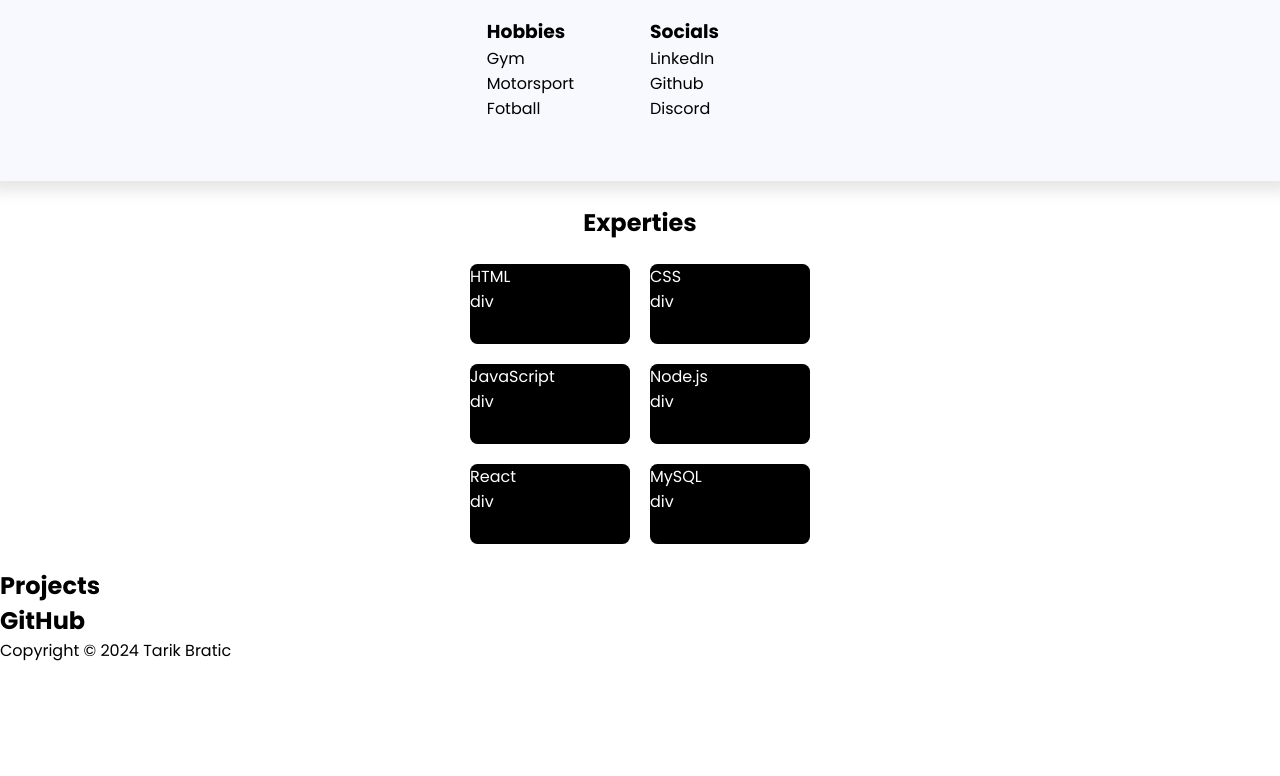
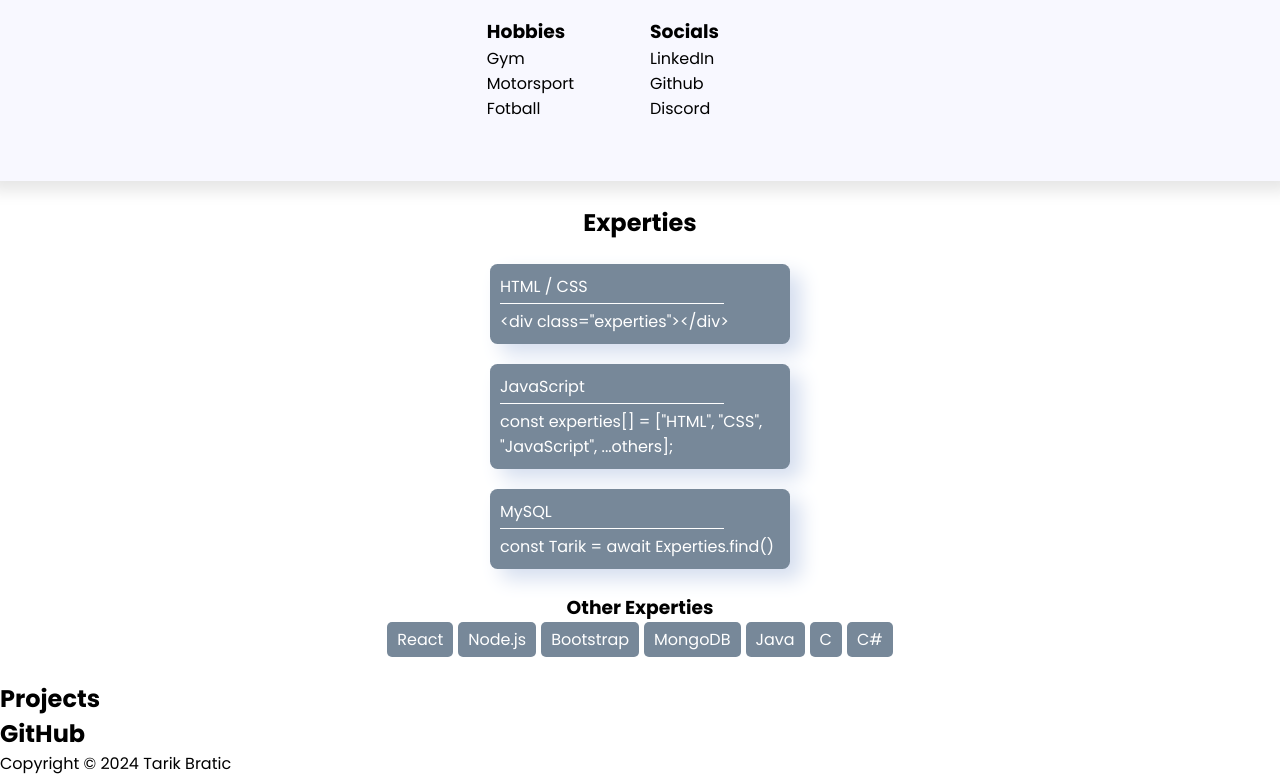
Before and after one commit to tarik-bratic/Portfolio, a Gatsby site: page / in a window 1280 px wide. Shown: the part 984-1760 px from the top of the page. Before the commit the page ends 1647 px from the top, so only its background shows below. Built offline with nearby package versions, Linux system fonts and the light colour scheme; Gatsby itself is replaced by a stand-in of ours.

Commit message:
add experties grids

```diff
--- a/src/pages/index.js
+++ b/src/pages/index.js
@@ -128,43 +128,99 @@ const App = () => {
           <section className={appStyles.experties}>
             <h2 className={appStyles.expertiesTitle}>Experties</h2>
             <ul className={appStyles.expertiesGrid}>
-                <li className={appStyles.grids}>
+                <li className={appStyles.grids}
+                    id={appStyles.htmlCss}>
+                  <div className={appStyles.gridTitle}>HTML / CSS</div>
+                  <code>
+                    <span>{'<div'}</span>
+                    <span>{' class'}</span>
+                    <span>{'='}</span>
+                    <span>{'"experties"'}</span>
+                    <span>{'></div>'}</span>
+                  </code>
+                </li>
+                <li className={appStyles.grids}
+                    id={appStyles.html}>
                   <div className={appStyles.gridTitle}>HTML</div>
                   <code>
-                    <span>div</span>
+                    <span>{'<div'}</span>
+                    <span>{' class'}</span>
+                    <span>{'='}</span>
+                    <span>{'"experties"'}</span>
+                    <span>{'></div>'}</span>
                   </code>
                 </li>
-                <li className={appStyles.grids}>
+                <li className={appStyles.grids}
+                    id={appStyles.css}>
                   <div className={appStyles.gridTitle}>CSS</div>
                   <code>
                     <span>div</span>
                   </code>
                 </li>
-                <li className={appStyles.grids}>
+                <li className={appStyles.grids}
+                    id={appStyles.js}>
                   <div className={appStyles.gridTitle}>JavaScript</div>
                   <code>
-                    <span>div</span>
+                  <code>
+                    <span>{'const experties[] '}</span>
+                    <span>{'= '}</span>
+                    <span>{'["HTML", "CSS", "JavaScript", ...others];'}</span>
+                  </code>
                   </code>
                 </li>
-                <li className={appStyles.grids}>
+                <li className={appStyles.grids}
+                    id={appStyles.node}>
                   <div className={appStyles.gridTitle}>Node.js</div>
                   <code>
                     <span>div</span>
                   </code>
                 </li>
-                <li className={appStyles.grids}>
+                <li className={appStyles.grids}
+                    id={appStyles.react}>
                   <div className={appStyles.gridTitle}>React</div>
                   <code>
                     <span>div</span>
                   </code>
                 </li>
-                <li className={appStyles.grids}>
+                <li className={appStyles.grids}
+                    id={appStyles.sql}>
                   <div className={appStyles.gridTitle}>MySQL</div>
                   <code>
-                    <span>div</span>
+                    <span>{'const Tarik'}</span>
+                    <span>{' = '}</span>
+                    <span>{'await '}</span>
+                    <span>{'Experties'}</span>
+                    <span>{'.'}</span>
+                    <span>{'find()'}</span>
                   </code>
                 </li>
               </ul>
+            <section className={appStyles.otherExperties}>
+              <h3 className={appStyles.otherTitel}>Other Experties</h3>
+              <div className={appStyles.othersList}>
+                <div className={appStyles.others}>
+                  <span>React</span>
+                </div>
+                <div className={appStyles.others}>
+                  <span>Node.js</span>
+                </div>
+                <div className={appStyles.others}>
+                  <span>Bootstrap</span>
+                </div>
+                <div className={appStyles.others}>
+                  <span>MongoDB</span>
+                </div>
+                <div className={appStyles.others}>
+                  <span>Java</span>
+                </div>
+                <div className={appStyles.others}>
+                  <span>C</span>
+                </div>
+                <div className={appStyles.others}>
+                  <span>C#</span>
+                </div>
+              </div>
+            </section>
           </section>
           <section className={appStyles.projects}>
             <h2>Projects</h2>
--- a/src/styles/app.module.css
+++ b/src/styles/app.module.css
@@ -175,18 +175,59 @@ header {
 .experties .expertiesGrid {
   display: grid;
   gap: 20px;
-  grid-template-rows: 1fr 1fr;
-  grid-template-columns: 1fr 1fr;
+  grid-template-rows: 1fr;
+  grid-template-columns: 1fr;
   list-style: none;
   padding-bottom: 1.5rem;
 }
 
+/* Grids that should not show on mobile */
+.experties .expertiesGrid #html, #css, #node, #react {
+  display: none;
+}
+
 .experties .expertiesGrid .grids {
   color: white;
-  background: black;
+  background: lightslategray;
   border-radius: 7.5px;
-  width: 10rem;
-  height: 5rem;
+  box-shadow: #D5DEEF 11px 10px 20px 0px;
+  padding: 10px;
+  display: flex;
+  width: 17.5rem;
+  flex-direction: column;
+}
+
+.experties .expertiesGrid .grids .gridTitle {
+  border-bottom: white 1px solid;
+  width: 80%;
+  padding-bottom: 4px;
+}
+
+.experties .expertiesGrid .grids code {
+  padding-top: 5px;
+}
+
+.experties .otherExperties {
+  display: flex;
+  width: 80%;
+  flex-direction: column;
+  align-items: center;
+  padding-bottom: 1.5rem;
+}
+
+.experties .otherExperties .othersList {
+  display: flex;
+  flex-direction: row;
+  flex-wrap: wrap;
+  gap: 5px;
+  justify-content: center;
+}
+
+.experties .otherExperties .othersList .others {
+  color: white;
+  background: lightslategray;
+  padding: 5px 10px;
+  border-radius: 5px;
 }
 
 @media only screen and (min-width: 768px) {
```
